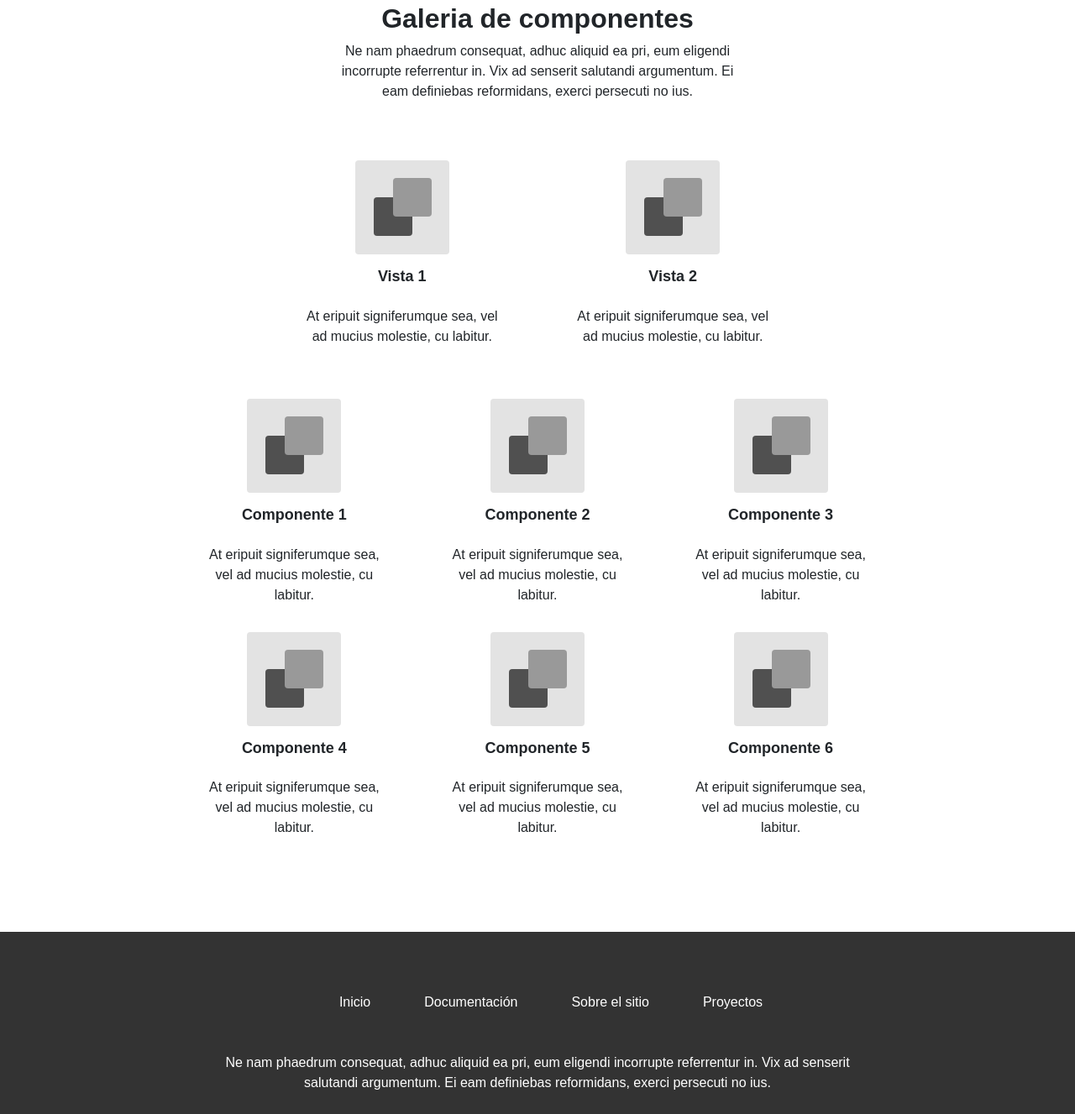
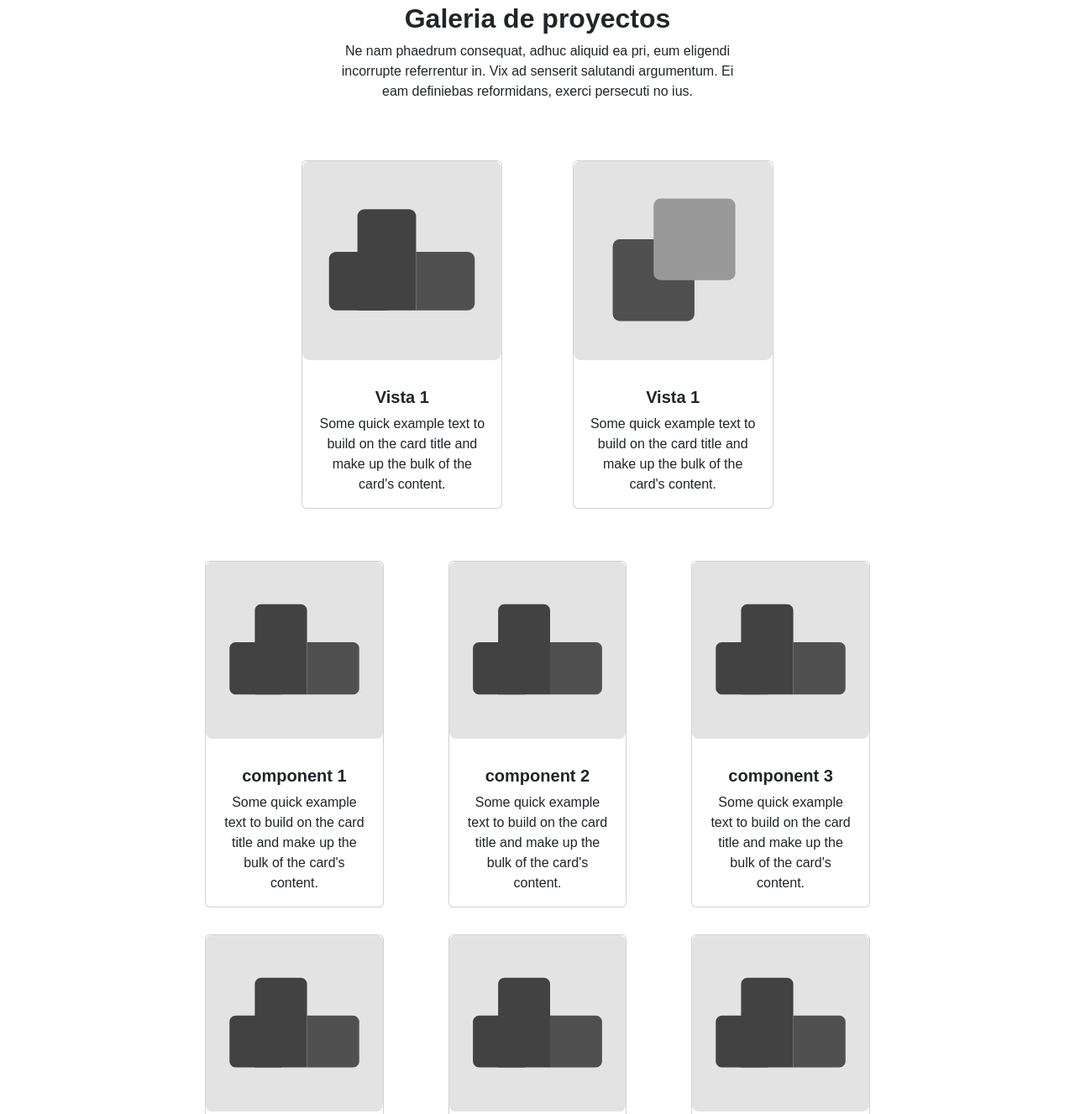
Before and after one commit to Bnja-A/cod-DS, a plain HTML site: page proyectos.html in a window 1280 px wide. Shown: the part 109-1436 px from the top of the page at 84% size. Drawn offline with nearby package versions, Linux system fonts and the light colour scheme.

Commit message:
Se añaden card a proyectos

```diff
--- a/estyle.css/estilos.css
+++ b/estyle.css/estilos.css
@@ -5,7 +5,7 @@
 
 body {
     box-sizing: border-box;
-    font-family: Arial, Helvetica, sans-serif;
+    font-family: Arial, Helvetica, sans-serif !important;
     font-size: 1rem;
 }
 
@@ -54,6 +54,10 @@ h2 {
 
 h3 {
     font-size: 18px;
+    font-weight: bold;
+}
+
+h5{
     font-weight: bold;
 }
 
--- a/proyectos.html
+++ b/proyectos.html
@@ -60,53 +60,69 @@
                 <div class="proyecto_title">
                     <p>Ne nam phaedrum consequat, adhuc aliquid ea pri, eum eligendi incorrupte referrentur in. Vix ad
                         senserit salutandi argumentum. Ei eam definiebas reformidans, exerci persecuti no ius.</p>
-                    <h1>Galeria de componentes</h1>
+                    <h1>Galeria de proyectos</h1>
                 </div>
                 <!-- vistas fila 1 -->
                 <div class="proyecto_components">
                     <div class="proyecto_components_principal">
-                        <div class="component_1">
-                            <img class="item_img" src="./Assets/tarjeta/Eficiencia.svg" alt="eficiencia">
-                            <h3>Vista 1</h3>
-                            <p>At eripuit signiferumque sea, vel ad mucius molestie, cu labitur.</p>
+                        <div class="card w-100 component_1">
+                            <img src="./Assets/tarjeta/Consistencia.svg" class="card-img-top" alt="...">
+                            <div class="card-body">
+                              <h5 class="card-title">Vista 1</h5>
+                              <p class="card-text">Some quick example text to build on the card title and make up the bulk of the card's content.</p>
                             </div>
-                        <div class="component_2">
-                            <img class="item_img" src="./Assets/tarjeta/Eficiencia.svg" alt="eficiencia">
-                            <h3>Vista 2</h3>
-                            <p>At eripuit signiferumque sea, vel ad mucius molestie, cu labitur.</p>
+                          </div>
+                          <div class="card w-100 component_2">
+                            <img src="./Assets/tarjeta/Eficiencia.svg" class="card-img-top" alt="...">
+                            <div class="card-body">
+                              <h5 class="card-title">Vista 1</h5>
+                              <p class="card-text">Some quick example text to build on the card title and make up the bulk of the card's content.</p>
+                            </div>
                           </div>
                     </div>
                     <!-- component fila 1 -->
-                    <div class="component_3">
-                        <img class="item_img" src="./Assets/tarjeta/Eficiencia.svg" alt="eficiencia">
-                        <h3>Componente 1</h3>
-                        <p>At eripuit signiferumque sea, vel ad mucius molestie, cu labitur.</p>
+                    <div class="card w-70 component_3">
+                        <img src="./Assets/tarjeta/Consistencia.svg" class="card-img-top" alt="...">
+                        <div class="card-body">
+                          <h5 class="card-title">component 1</h5>
+                          <p class="card-text">Some quick example text to build on the card title and make up the bulk of the card's content.</p>
                         </div>
-                    <div class="component_4">
-                        <img class="item_img" src="./Assets/tarjeta/Eficiencia.svg" alt="eficiencia">
-                        <h3>Componente 2</h3>
-                        <p>At eripuit signiferumque sea, vel ad mucius molestie, cu labitur.</p>
                       </div>
-                    <div class="component_5">
-                        <img class="item_img" src="./Assets/tarjeta/Eficiencia.svg" alt="eficiencia">
-                        <h3>Componente 3</h3>
-                        <p>At eripuit signiferumque sea, vel ad mucius molestie, cu labitur.</p>
+                      <div class="card w-70 component_4">
+                        <img src="./Assets/tarjeta/Consistencia.svg" class="card-img-top" alt="...">
+                        <div class="card-body">
+                          <h5 class="card-title">component 2</h5>
+                          <p class="card-text">Some quick example text to build on the card title and make up the bulk of the card's content.</p>
+                        </div>
+                      </div>
+                      <div class="card w-70 component_5">
+                        <img src="./Assets/tarjeta/Consistencia.svg" class="card-img-top" alt="...">
+                        <div class="card-body">
+                          <h5 class="card-title">component 3</h5>
+                          <p class="card-text">Some quick example text to build on the card title and make up the bulk of the card's content.</p>
+                        </div>
                       </div>
                     <!-- component fila 2 -->
-                    <div class="component_6">
-                        <img class="item_img" src="./Assets/tarjeta/Eficiencia.svg" alt="eficiencia">
-                        <h3>Componente 4</h3>
-                        <p>At eripuit signiferumque sea, vel ad mucius molestie, cu labitur.</p>
+                    <div class="card w-70 component_6">
+                        <img src="./Assets/tarjeta/Consistencia.svg" class="card-img-top" alt="...">
+                        <div class="card-body">
+                          <h5 class="card-title">component 4</h5>
+                          <p class="card-text">Some quick example text to build on the card title and make up the bulk of the card's content.</p>
                         </div>
-                    <div class="component_7">
-                        <img class="item_img" src="./Assets/tarjeta/Eficiencia.svg" alt="eficiencia">
-                        <h3>Componente 5</h3>
-                        <p>At eripuit signiferumque sea, vel ad mucius molestie, cu labitur.</p>
                       </div>
-                    <div class="component_8">
-                        <img class="item_img" src="./Assets/tarjeta/Eficiencia.svg" alt="eficiencia">
-                        <h3>Componente 6</h3>
-                        <p>At eripuit signiferumque sea, vel ad mucius molestie, cu labitur.</p>
+                      <div class="card w-70 component_7">
+                        <img src="./Assets/tarjeta/Consistencia.svg" class="card-img-top" alt="...">
+                        <div class="card-body">
+                          <h5 class="card-title">component 5</h5>
+                          <p class="card-text">Some quick example text to build on the card title and make up the bulk of the card's content.</p>
+                        </div>
+                      </div>
+                      <div class="card w-70 component_8">
+                        <img src="./Assets/tarjeta/Consistencia.svg" class="card-img-top" alt="...">
+                        <div class="card-body">
+                          <h5 class="card-title">component 6</h5>
+                          <p class="card-text">Some quick example text to build on the card title and make up the bulk of the card's content.</p>
+                        </div>
                       </div>
                 </div>
 
```
Also changed, not shown: index.html (+1 -1 lines). Lines whose indentation alone changed are shown as unchanged.
